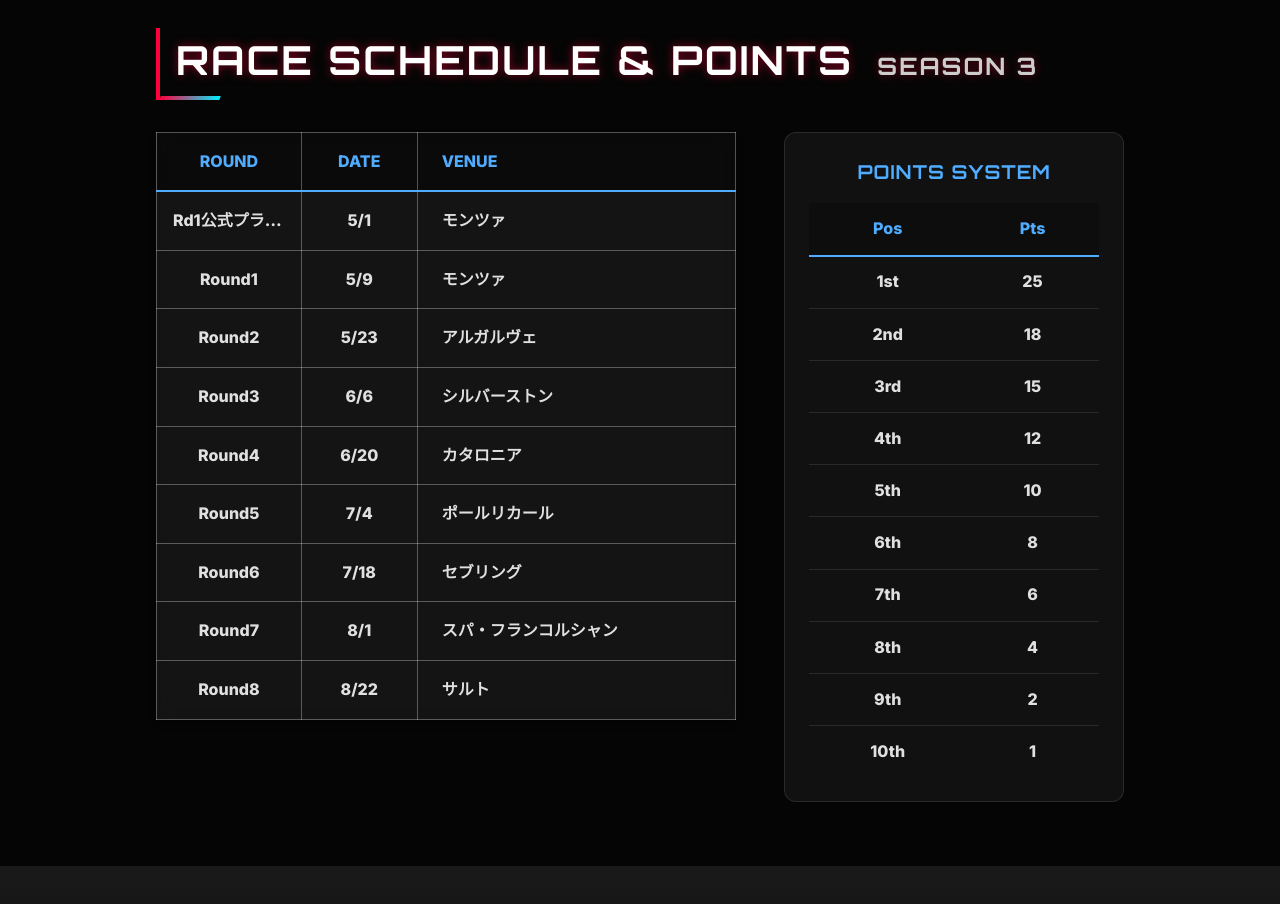
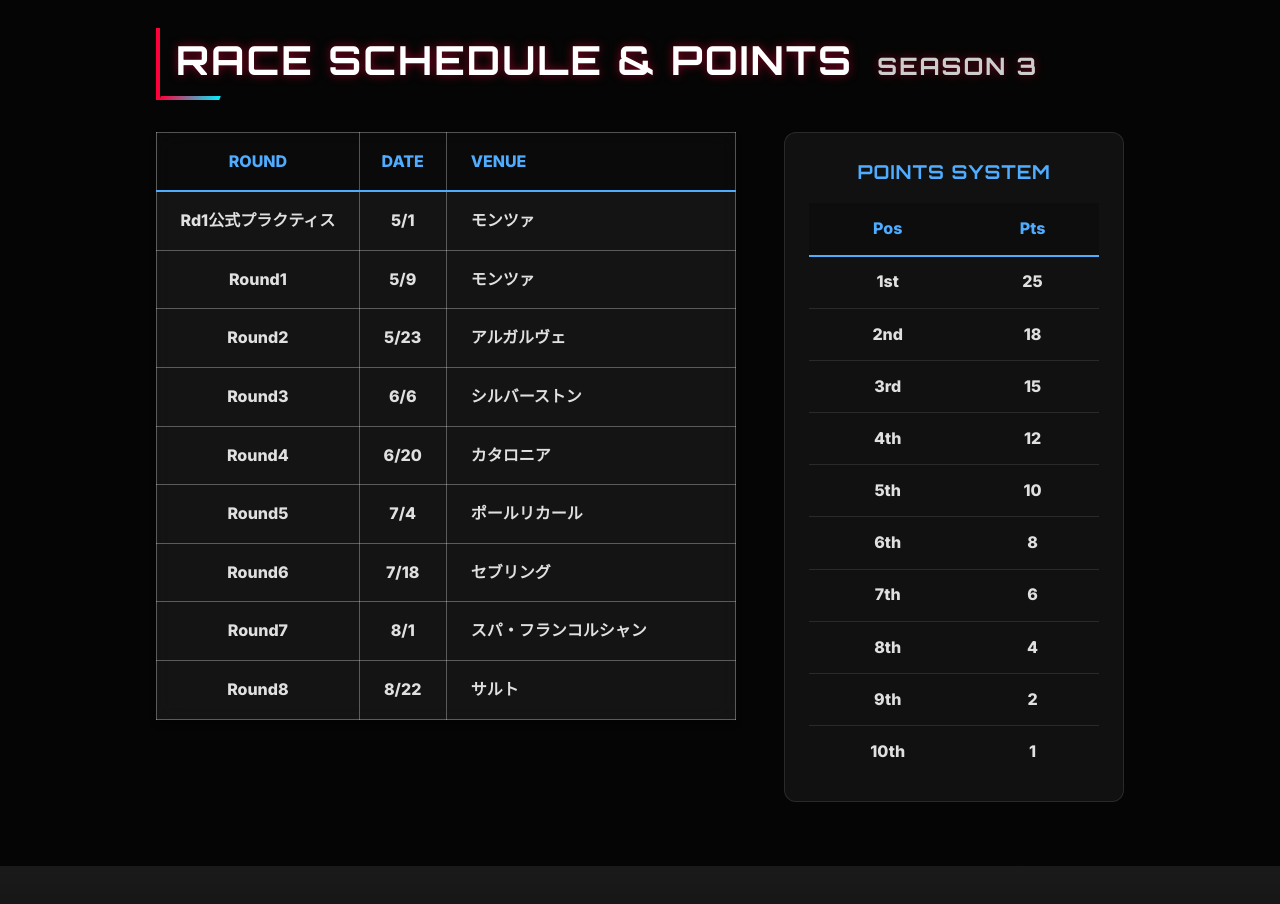
Before and after one commit to ciccida/wec-sprint-series, a React (Vite) app: page / in a window 1280 px wide. Shown: the part 2720-3624 px from the top of the page. Built offline with nearby package versions, Linux system fonts and the light colour scheme.

Commit message:
Fix text truncation in schedule table for Rd1 official practice

```diff
--- a/src/components/Schedule.css
+++ b/src/components/Schedule.css
@@ -67,24 +67,25 @@
 }
 
 /* Strict widths matching the image feel */
-/* Round: Slightly wider to accommodate "Round1" */
+/* Round: Slightly wider to accommodate "Rd1公式プラクティス" */
 .schedule-table th:nth-child(1),
 .schedule-table td:nth-child(1) {
-    width: 25%;
+    width: 35%;
     text-align: center;
+    white-space: normal; /* Allow text to wrap instead of cutting off */
 }
 
 /* Date: Narrow */
 .schedule-table th:nth-child(2),
 .schedule-table td:nth-child(2) {
-    width: 20%;
+    width: 15%;
     text-align: center;
 }
 
 /* Venue: Wide */
 .schedule-table th:nth-child(3),
 .schedule-table td:nth-child(3) {
-    width: 55%;
+    width: 50%;
     text-align: left;
     padding-left: 1.5rem;
 }
```
